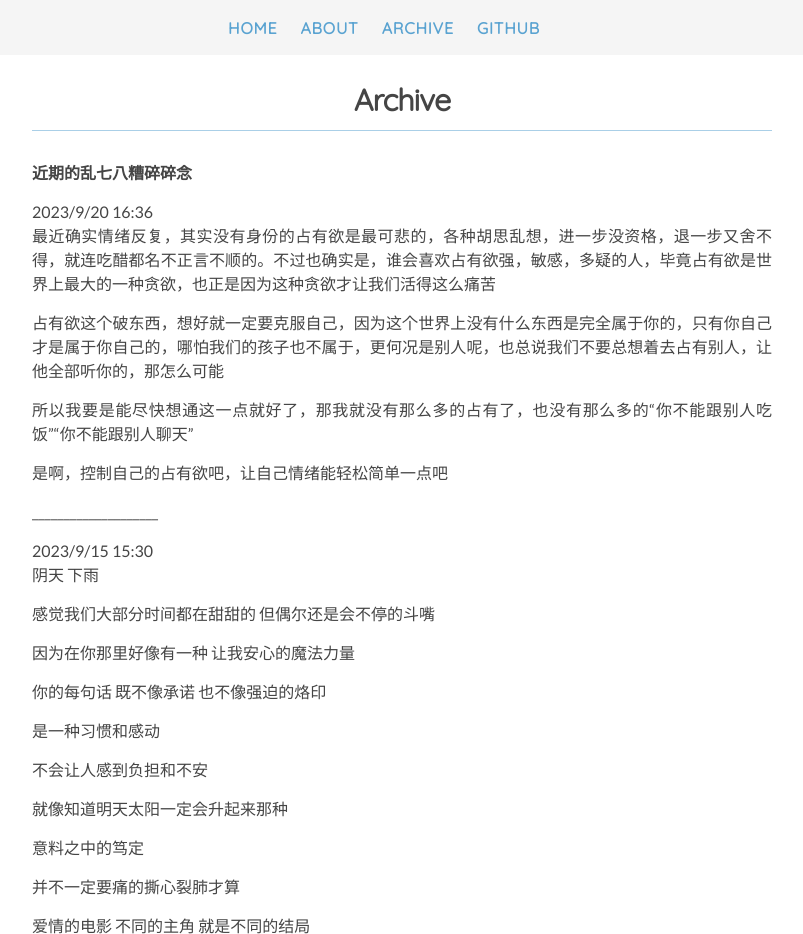
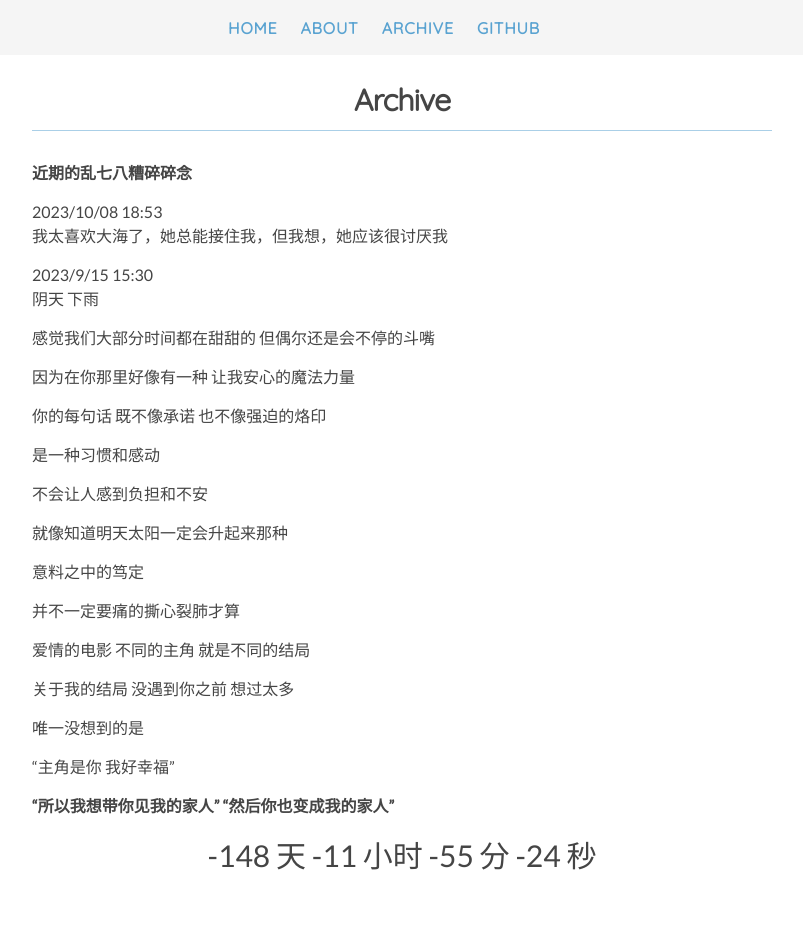
Before and after one commit to Rickylamn/Rickylamn.github.io, a Jekyll site: the page built from archive.html, in a window 1280 px wide, cut to the strip 0-934 px from the top of the page. Shown: the whole strip, without its empty margins (238-1041 px from the left). Built offline with Jekyll 4.4.1, drawn with Linux system fonts in a browser that asks for light colours; nearby versions of some CDN libraries.

Commit message:
Update archive.html

```diff
--- a/archive.html
+++ b/archive.html
@@ -33,12 +33,8 @@ permalink: /archive/
 </div>
 
 <p><strong>近期的乱七八糟碎碎念</strong></p>
-2023/9/20 16:36
-<p>最近确实情绪反复，其实没有身份的占有欲是最可悲的，各种胡思乱想，进一步没资格，退一步又舍不得，就连吃醋都名不正言不顺的。不过也确实是，谁会喜欢占有欲强，敏感，多疑的人，毕竟占有欲是世界上最大的一种贪欲，也正是因为这种贪欲才让我们活得这么痛苦</p>
-<p>占有欲这个破东西，想好就一定要克服自己，因为这个世界上没有什么东西是完全属于你的，只有你自己才是属于你自己的，哪怕我们的孩子也不属于，更何况是别人呢，也总说我们不要总想着去占有别人，让他全部听你的，那怎么可能</p>
-<p>所以我要是能尽快想通这一点就好了，那我就没有那么多的占有了，也没有那么多的“你不能跟别人吃饭”“你不能跟别人聊天”</p>
-<p>是啊，控制自己的占有欲吧，让自己情绪能轻松简单一点吧</p>
-<p>____________________</p>
+2023/10/08 18:53
+<p>我太喜欢大海了，她总能接住我，但我想，她应该很讨厌我</p>
 2023/9/15 15:30
 <p>阴天 下雨</p>
 <p>感觉我们大部分时间都在甜甜的 但偶尔还是会不停的斗嘴</p>
```
